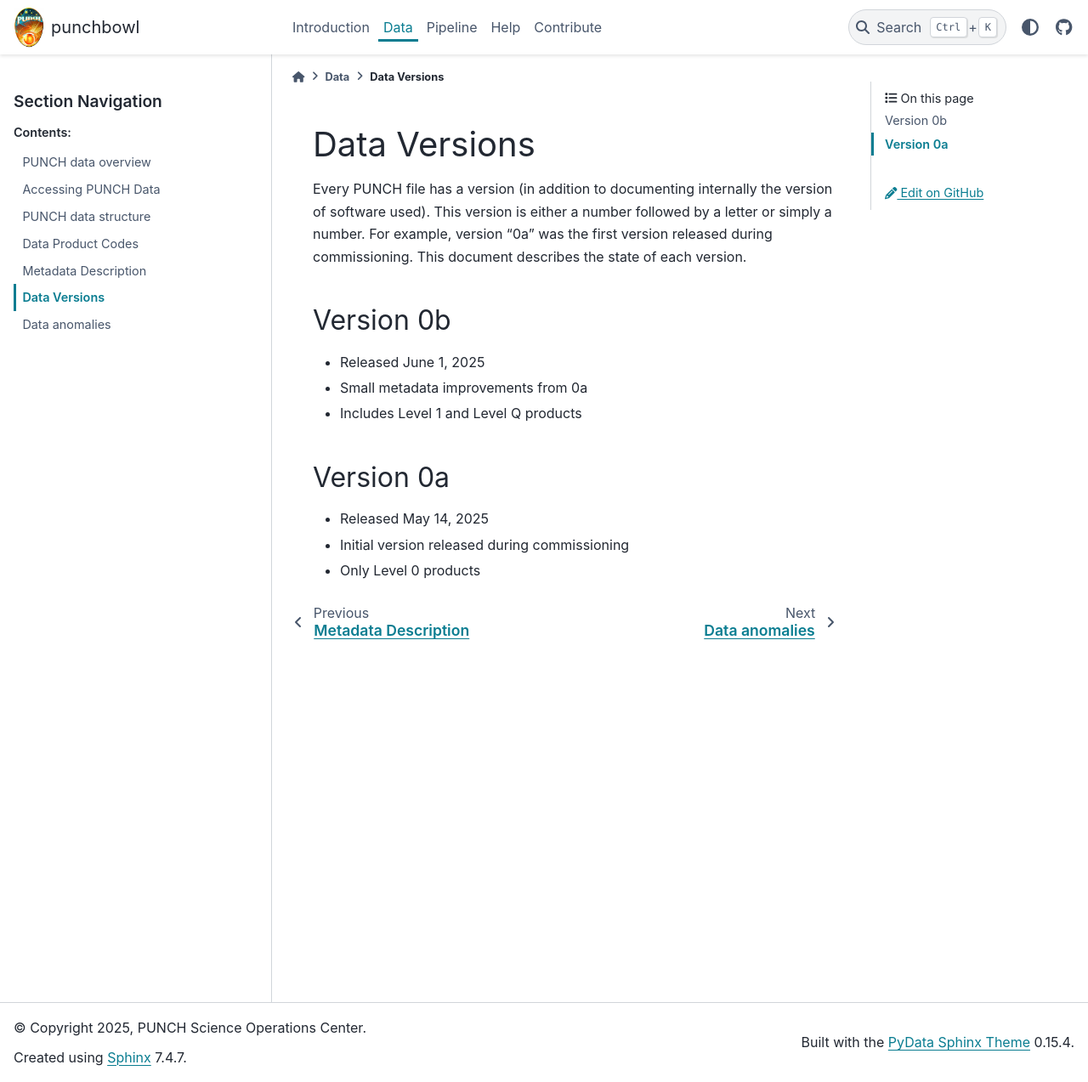
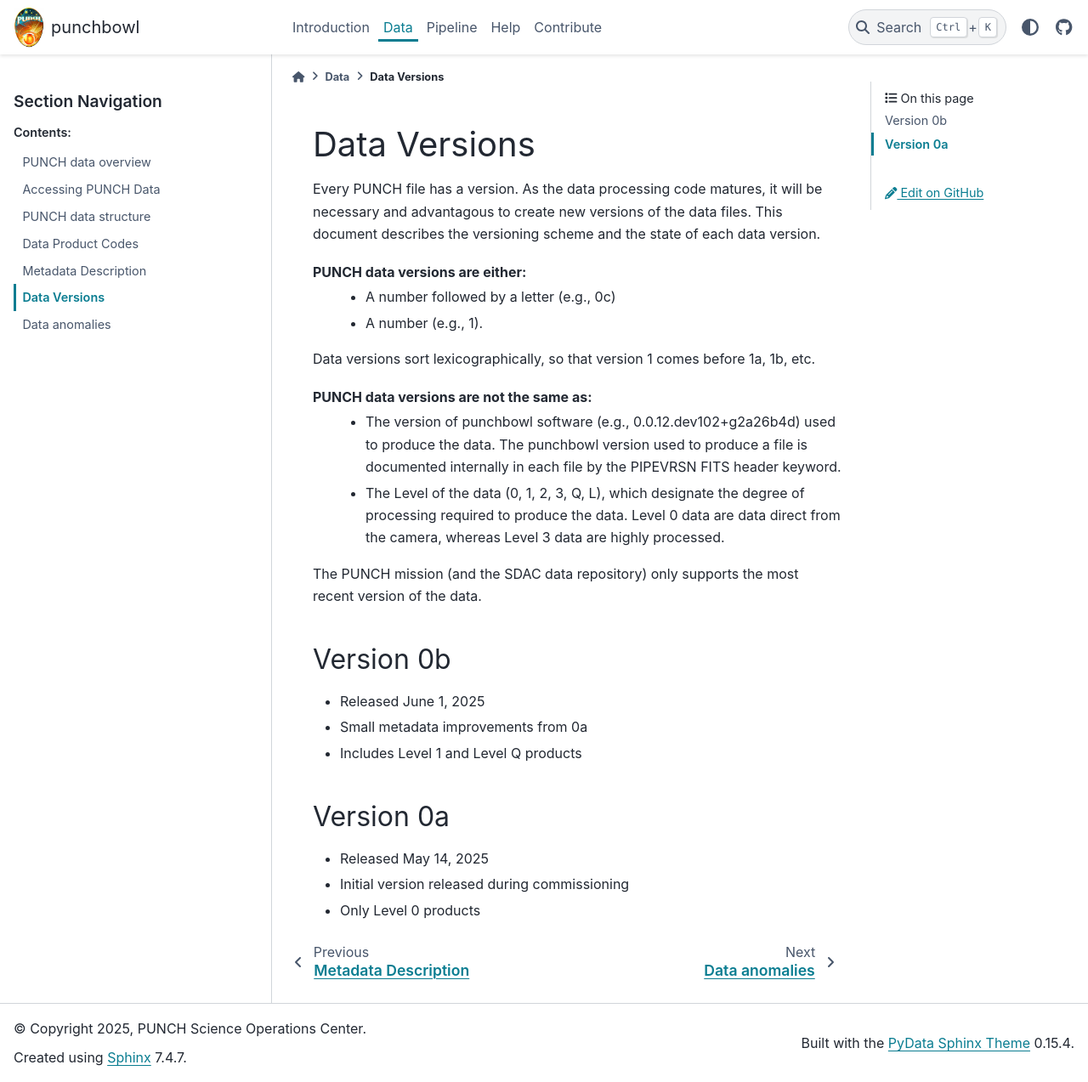
Before and after one commit to raphael-attie/punchbowl, a Sphinx documentation site: the page built from docs/data/data_versions.rst, in a window 1280 px wide and 1273 px high. Shown: the whole window at 85% size. Built offline with Sphinx 7.4.7 and the PyData theme 0.15.4, drawn with Linux system fonts in a browser that asks for light colours; pages that are not in the unit, such as notebooks, are missing from menus.

Commit message:
Clarify data versioning scheme in data_versions.rst

```diff
--- a/docs/data/data_versions.rst
+++ b/docs/data/data_versions.rst
@@ -1,9 +1,19 @@
 Data Versions
 =============
 
-Every PUNCH file has a version (in addition to documenting internally the version of software used). This version is
-either a number followed by a letter or simply a number. For example, version "0a" was the first version released
-during commissioning. This document describes the state of each version.
+Every PUNCH file has a version. As the data processing code matures, it will be necessary and advantagous to create new versions of the data files. This document describes the versioning scheme and the state of each data version.
+
+PUNCH data versions are either:
+  - A number followed by a letter (e.g., 0c)
+  - A number (e.g., 1).
+
+Data versions sort lexicographically, so that version 1 comes before 1a, 1b, etc.
+
+PUNCH data versions are not the same as:
+  - The version of punchbowl software (e.g., 0.0.12.dev102+g2a26b4d) used to produce the data. The punchbowl version used to produce a file is documented internally in each file by the PIPEVRSN FITS header keyword.
+  - The Level of the data (0, 1, 2, 3, Q, L), which designate the degree of processing required to produce the data. Level 0 data are data direct from the camera, whereas Level 3 data are highly processed.
+
+The PUNCH mission (and the SDAC data repository) only supports the most recent version of the data.
 
 Version 0b
 ----------
```
